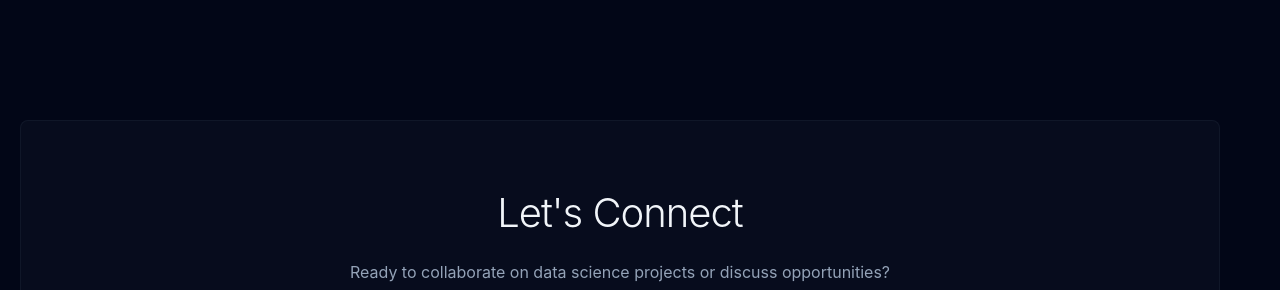
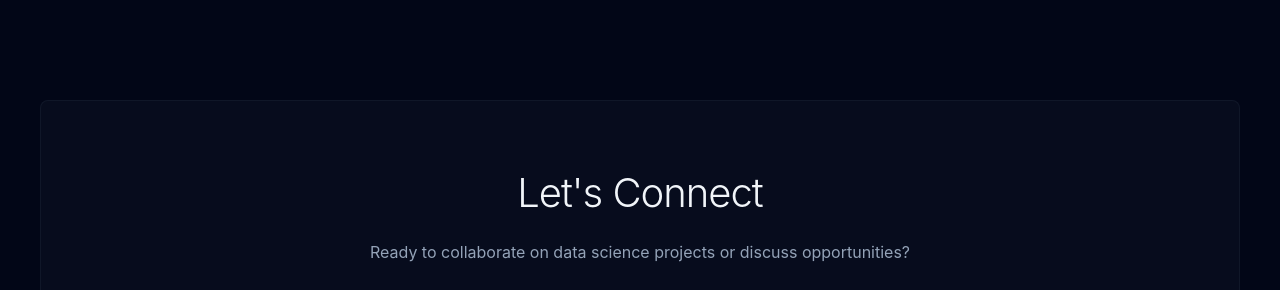
Before and after one commit to FotopoulosGeorge/fotopoulosgeorge.github.io, a plain HTML site: page index.html in a window 1280 px wide. Shown: the part 3955-4245 px from the top of the page. Drawn offline with Linux system fonts and the light colour scheme.

Commit message:
fixed alignment

```diff
--- a/index.html
+++ b/index.html
@@ -477,7 +477,7 @@
             text-align: center;
             background: rgba(30, 41, 59, 0.2);
             border-radius: 8px;
-            margin: 50px 20px;
+            margin: 30px auto 0px auto;
             padding: 60px 40px;
             border: 1px solid rgba(100, 116, 139, 0.1);
         }
```
